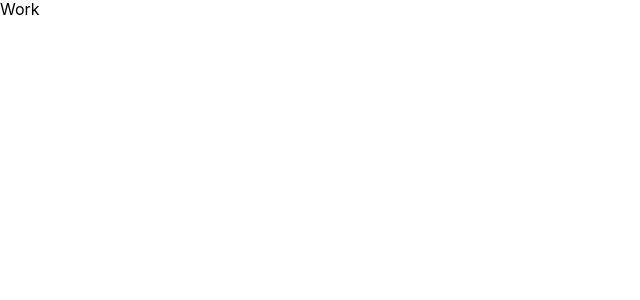
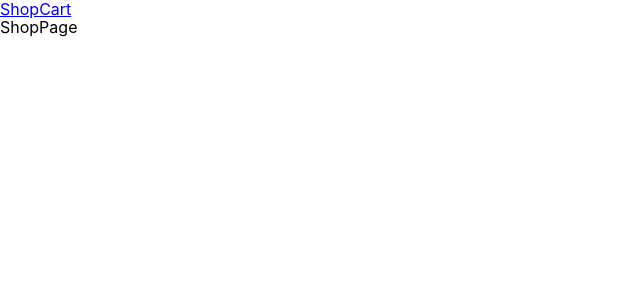
Before and after one commit to EugeneVakarchuk/Delivery_app_for_ElifTech_School, a React app in the folder client/: page /shop in a window 1280 px wide. Shown: the top 300 px of the page, without its empty margins (0-640 px from the left). Built offline with nearby package versions, Linux system fonts and the light colour scheme.

Commit message:
created main routes

```diff
--- a/client/src/App.tsx
+++ b/client/src/App.tsx
@@ -1,15 +1,24 @@
 import React from "react";
-
+import { Route, Routes } from "react-router";
+import MainLayout from "./pages/MainLayout";
+import ShopPage from "./pages/ShopPage";
+import CartPage from "./pages/CartPage";
+import { Link } from "react-router-dom";
 
 const App: React.FC = () => {
-
   return (
     <div>
-        Work
+      <header>
+        <Link to="shop">Shop</Link>
+        <Link to="cart">Cart</Link>
+      </header>
+      <Routes>
+        <Route path="/" element={<MainLayout />} />
+        <Route path="/shop" element={<ShopPage />} />
+        <Route path="/cart" element={<CartPage />} />
+      </Routes>
     </div>
-  )
-
-
-}
+  );
+};
 
 export default App;
--- /dev/null
+++ b/client/src/pages/CartPage.tsx
@@ -0,0 +1,7 @@
+import React from "react";
+
+const CartPage: React.FC = () => {
+  return <div>CartPage</div>;
+};
+
+export default CartPage;
--- /dev/null
+++ b/client/src/pages/MainLayout.tsx
@@ -0,0 +1,13 @@
+import React from "react";
+import { Outlet } from "react-router";
+import { Link } from "react-router-dom";
+
+const MainLayout: React.FC = () => {
+  return (
+    <div>
+      <Outlet />
+    </div>
+  );
+};
+
+export default MainLayout;
--- /dev/null
+++ b/client/src/pages/ShopPage.tsx
@@ -0,0 +1,7 @@
+import React from "react";
+
+const ShopPage: React.FC = () => {
+  return <div>ShopPage</div>;
+};
+
+export default ShopPage;
```
Also changed, not shown: client/tsconfig.json (+2 -9 lines).
